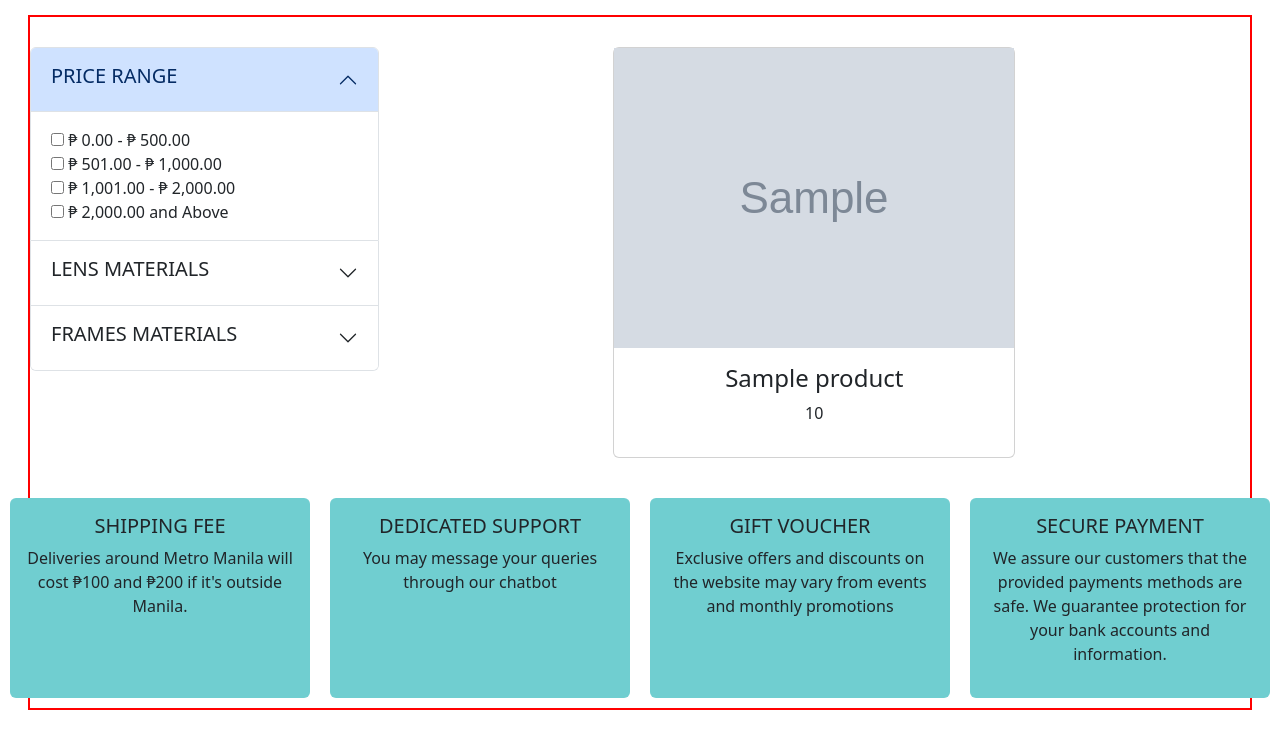
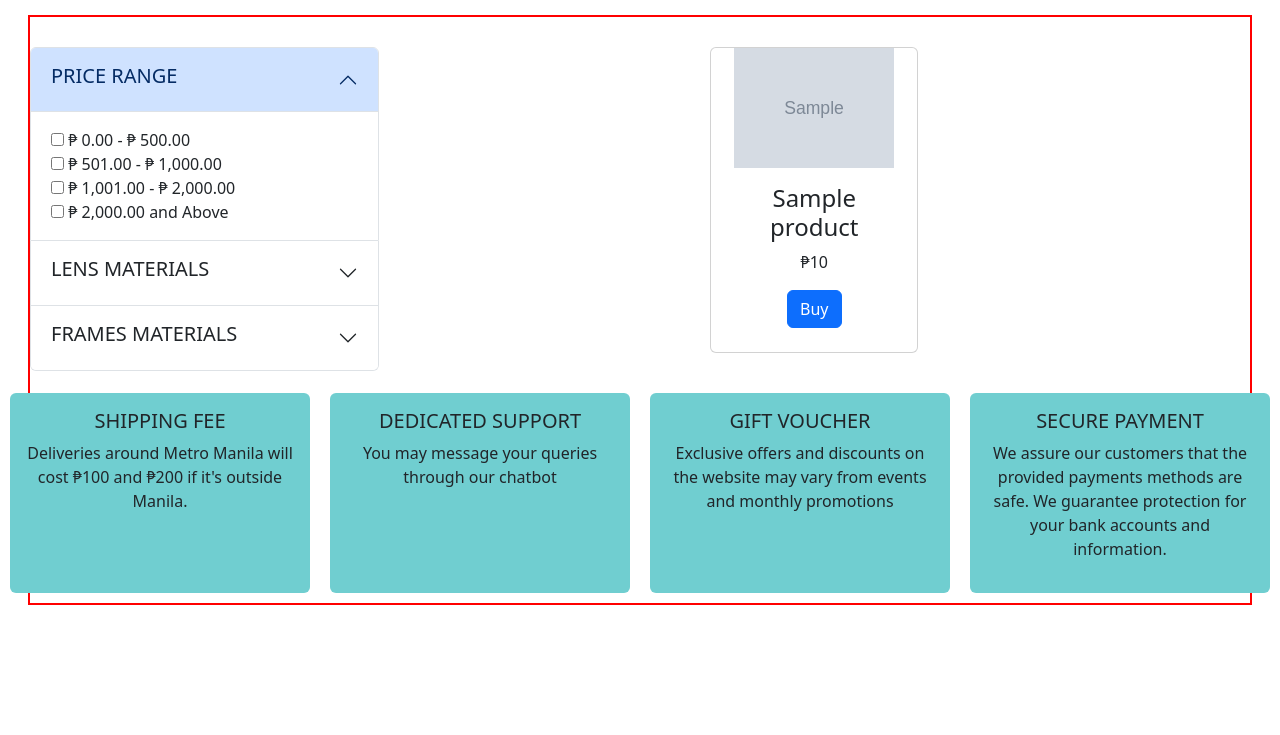
Before and after one commit to FurankuJosepho/NeoEyePHP, a PHP site: page /pages/products.php in a window 1280 px wide. Shown: the part 65-800 px from the top of the page. Run offline with PHP 8.4, Linux system fonts and the light colour scheme; tables that the repository leaves empty or names only in its code hold one stand-in row (values such as "Sample post"); grey boxes marked "Sample" are stand-in pictures.

Commit message:
Products added

```diff
--- a/css/products.css
+++ b/css/products.css
@@ -20,11 +20,15 @@
 .cardContainer{
     margin: 30px 0;
 }
-.card{
+.card img{
+    width: 10rem !important;
+}
+.right .card{
     display: flex;
     align-items: center;
     text-align: center;
     flex-direction: column;
+    width: 13rem;
 }
 .bottom{
     display: grid;
@@ -38,4 +42,5 @@
     background-color: #70ced0 !important;
     border: 0px solid #70ced0 !important;
     flex-wrap: wrap;
+    text-align: center;
 }
--- a/pages/products.php
+++ b/pages/products.php
@@ -16,7 +16,7 @@ $connect = mysqli_connect("localhost", "root", "", "neoeye");
     <link rel="stylesheet" href="https://cdn.jsdelivr.net/npm/bootstrap-icons@1.11.1/font/bootstrap-icons.css">
     <link rel="stylesheet" href="../css/header.css">
     <link rel="stylesheet" href="../css/index.css">
-    <link rel="stylesheet" href="../css/products.css?v=1">
+    <link rel="stylesheet" href="../css/products.css?v=2">
     <title>Products</title>
 </head>
 
@@ -145,8 +145,11 @@ $connect = mysqli_connect("localhost", "root", "", "neoeye");
                                     <?php echo $prods['name'] ?>
                                 </h4>
                                 <p>
-                                    <?php echo $prods['price'] ?>
+                                    <?php
+                                    echo "₱";
+                                    echo $prods['price'] ?>
                                 </p>
+                                <button class="btn btn-primary">Buy</button>
                             </div>
                         </div>
                     </div>
```
Also changed, not shown: pages/img/Almeria_Pink.png (added), pages/img/Andy_Barn.png (added), pages/img/Brocka_M_Brown.png (added), pages/img/Clip_On_Azure_M.C._Brown.png (added), pages/img/Eyest1909_C1.png (added), pages/img/Eyest2209_C1.png (added), pages/img/Eyest2287_C1.png (added), pages/img/FR_Eyest2101_C1.png (added), pages/img/Glasses.jpg (deleted), pages/img/Kappa_Black_Silver.png (added), pages/img/Logo.png (deleted), pages/img/Louise_Brown.png (added), pages/img/Lucrecia_M_Beige_Cream.png (added), pages/img/Medieve_Black.png (added), 3 more files.
